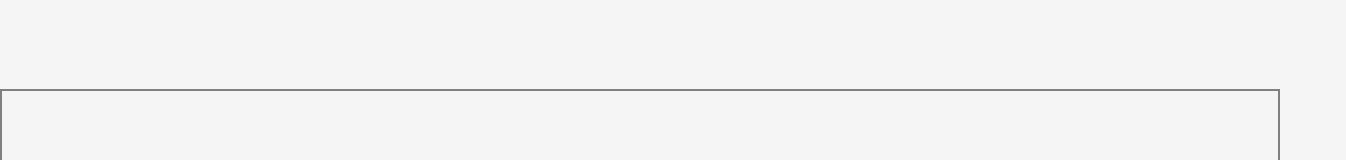
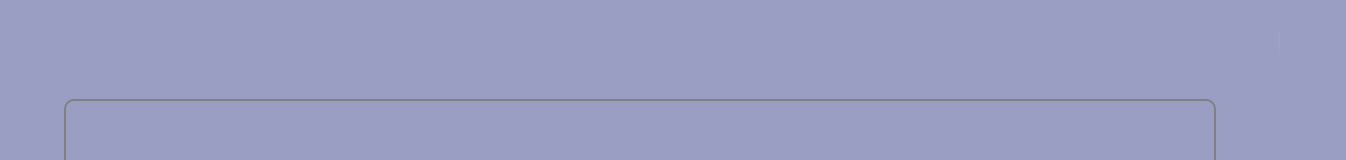
Before and after one commit to ChrisRoland/HTML5-Drawing-Canvas, a plain HTML site: page index.html in a window 1280 px wide. Shown: the top 160 px of the page, 1346 px wide, since content can reach past the window. Drawn offline with Linux system fonts and the light colour scheme.

Commit message:
Update styles.css

```diff
--- a/styles.css
+++ b/styles.css
@@ -1,15 +1,18 @@
 html,
 body {
     margin: 0;
-    background-color: whitesmoke;
+    background-color: #9a9ec3;
 }
 
 h1 {
     text-align: center;
     font-family: Verdana, Geneva, Tahoma, sans-serif;
     color: rgb(59, 17, 99);
+    text-shadow: 0 2px 4px white;
 }
 
 #canvas {
     border: 2px solid gray;
+    border-radius: 10px;
+    margin: 2rem 4rem;
 }
```
